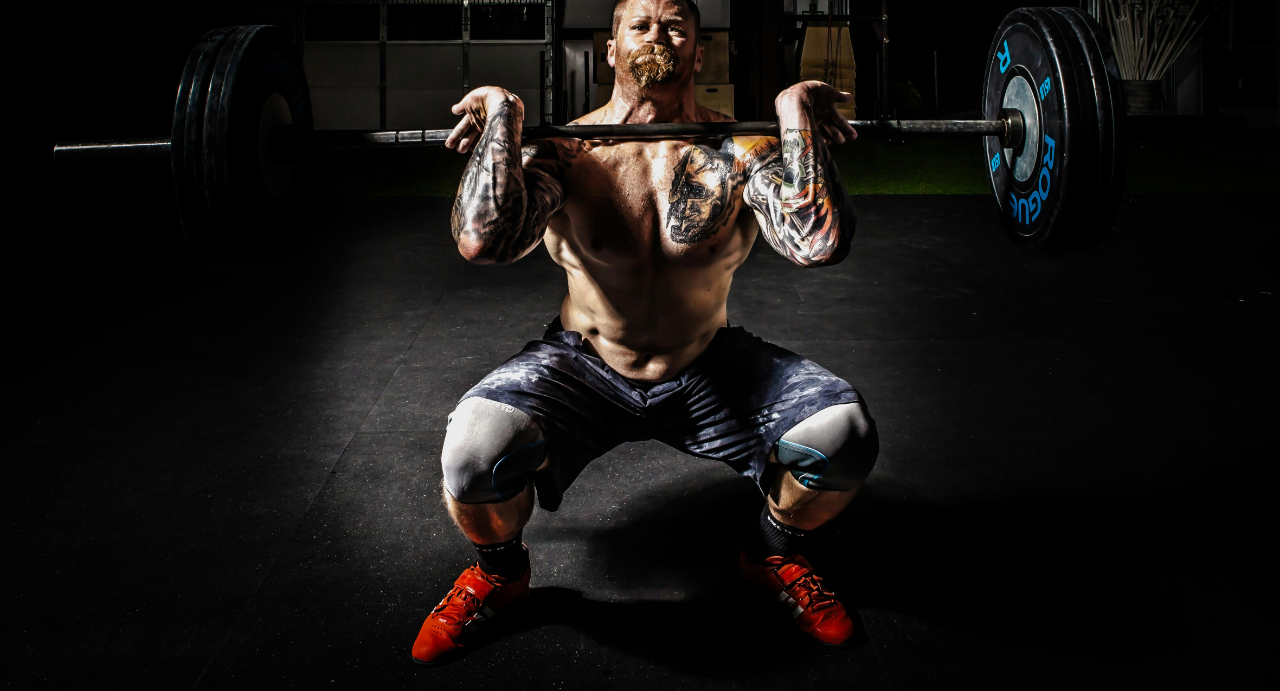
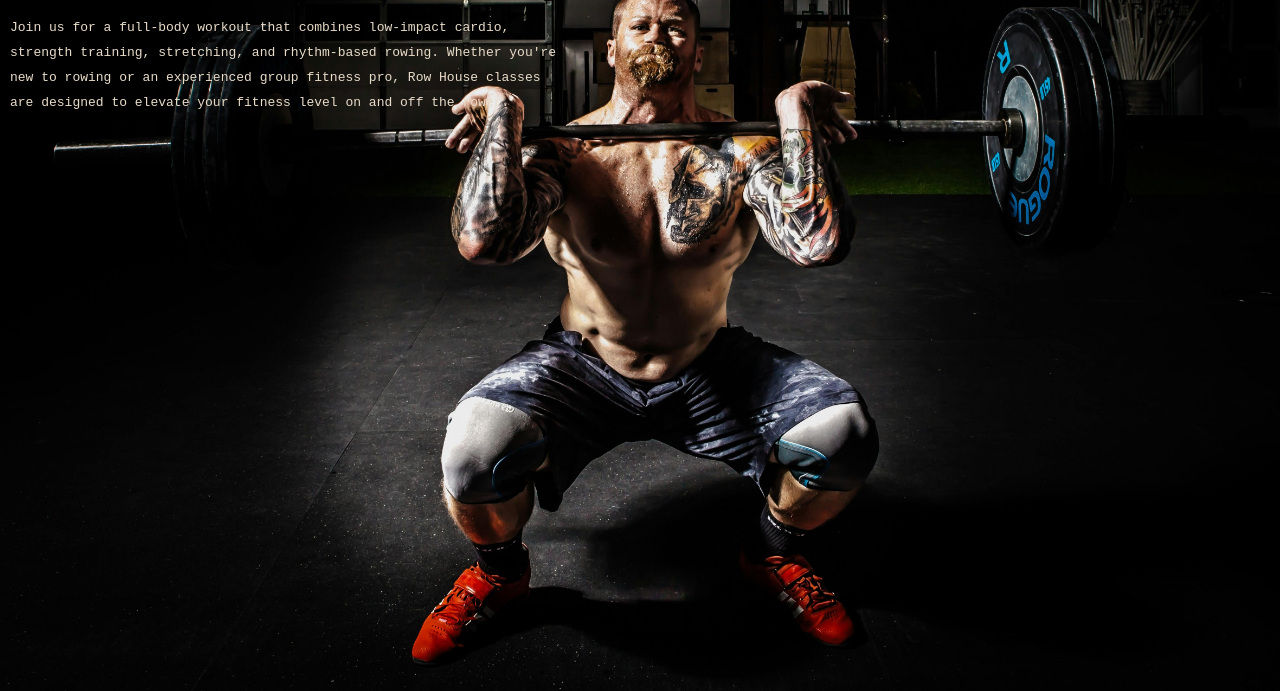
Before and after one commit to Abhijit8951/Oasis, a plain HTML site: page Task1/index.html in a window 1280 px wide. Shown: the part 109-800 px from the top of the page. Drawn offline with Linux system fonts and the light colour scheme.

Commit message:
Added basic styling to first para

```diff
--- a/Task1/style.css
+++ b/Task1/style.css
@@ -22,9 +22,16 @@
 
 .infosec {
     width: 70vh;
-    margin-top: 10px;
+    margin-top: 20px;
 }
 
 .subheading {
-    color: rgba(255,255,255,255)
+    color: rgba(255,255,255,255);
 }
+
+.para {
+    margin-top: 30px;
+    color: rgb(233, 220, 201);
+    line-height: 25px;
+    font-family: monospace;
+}
```
